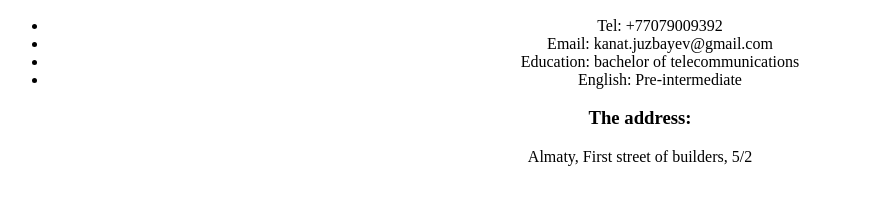
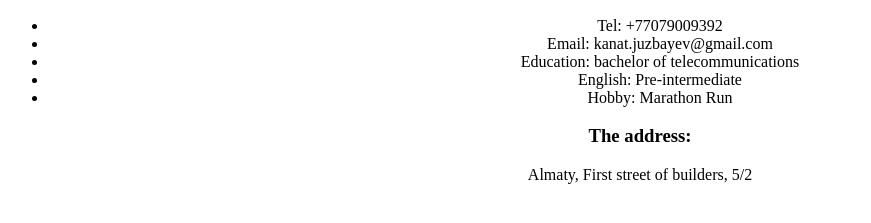
Before and after one commit to KanatJuzbayev/rsschool-cv, a plain HTML site: page index.html in a window 1280 px wide. Shown: the part 481-704 px from the top of the page, without its empty margins (0-871 px from the left). Drawn offline with Linux system fonts and the light colour scheme.

Commit message:
feat: add hobby

```diff
--- a/index.html
+++ b/index.html
@@ -21,6 +21,7 @@
         <li>Email: kanat.juzbayev@gmail.com</li>
         <li>Education: bachelor of telecommunications</li>
         <li>English: Pre-intermediate</li>
+	<li>Hobby: Marathon Run</li>
       </ul>
       <h3>The address:</h3>
       <p>Almaty, First street of builders, 5/2</p>
```
